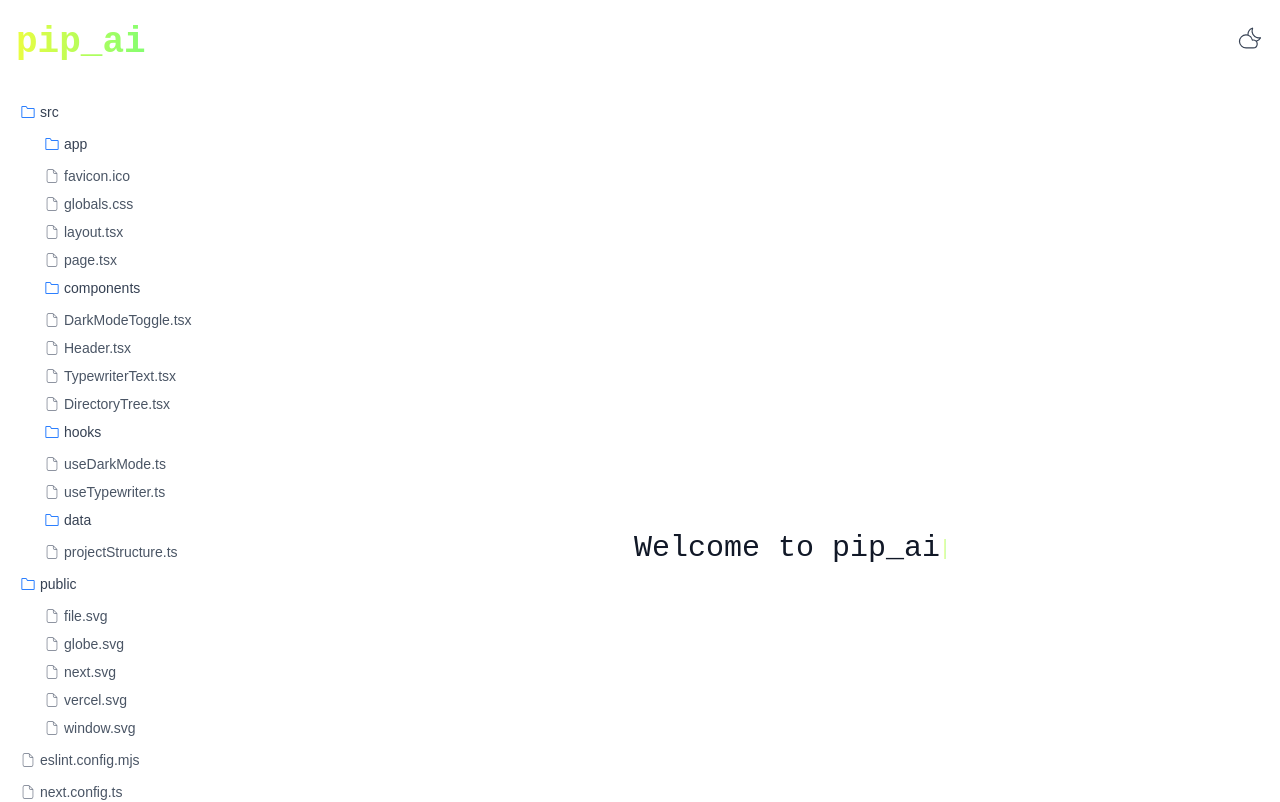
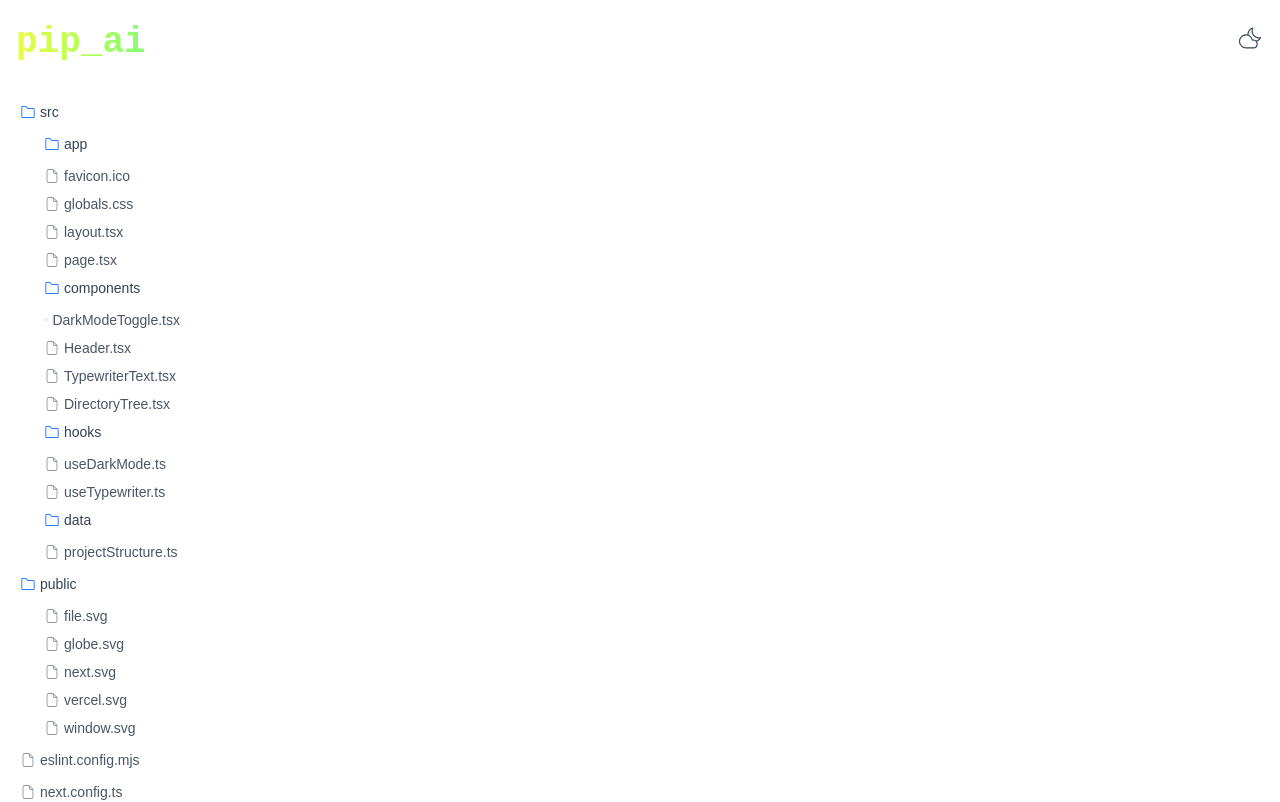
Before and after one commit to pipF-a/pip_ai, a Next.js app: page / in a window 1280 px wide. Shown: the top 802 px of the page. Built offline with nearby package versions, Linux system fonts and the light colour scheme; a web font is replaced by a local one.

Commit message:
ページ訪問時のアニメーションを追加

```diff
--- a/src/app/page.tsx
+++ b/src/app/page.tsx
@@ -1,20 +1,21 @@
 import { Header } from "@/components/Header";
-import { TypewriterText } from "@/components/TypewriterText";
 import { DirectoryTree } from "@/components/DirectoryTree";
+import { PageOverlay } from "@/components/PageOverlay";
 import { projectStructure, rootFiles } from "@/data/projectStructure";
 
 export default function Home() {
   return (
+    <PageOverlay>
       <div className="min-h-screen flex flex-col">
         <Header />
-      <main className="flex-1 grid grid-cols-[300px_1fr] min-h-0">
+        <main className="flex-1 grid grid-cols-[200px_1fr] min-h-0">
           <aside className="overflow-y-auto">
             <DirectoryTree items={[projectStructure, ...rootFiles]} />
           </aside>
           <section className="flex items-center justify-center p-8">
-          <TypewriterText text="Welcome to pip_ai" />
           </section>
         </main>
       </div>
+    </PageOverlay>
   );
 }
--- /dev/null
+++ b/src/components/PageOverlay.tsx
@@ -0,0 +1,81 @@
+'use client'
+
+import React, { useState, useEffect } from 'react';
+import { motion, AnimatePresence } from 'framer-motion';
+import { TypewriterText } from './TypewriterText';
+import { useDarkMode } from '@/hooks/useDarkMode';
+
+type PageOverlayProps = {
+  children: React.ReactNode;
+  onAnimationComplete?: () => void;
+};
+
+export const PageOverlay: React.FC<PageOverlayProps> = ({
+  children,
+  onAnimationComplete
+}) => {
+  const [isVisible, setIsVisible] = useState(true);
+  const [isTypewriterComplete, setIsTypewriterComplete] = useState(false);
+  const { isDarkMode } = useDarkMode();
+
+  useEffect(() => {
+    if (isTypewriterComplete) {
+      // タイプライター完了後、少し待ってからフェードアウト
+      const timer = setTimeout(() => {
+        setIsVisible(false);
+      }, 1000);
+
+      return () => clearTimeout(timer);
+    }
+  }, [isTypewriterComplete]);
+
+  useEffect(() => {
+    if (!isVisible) {
+      // オーバーレイが完全に消えた後にコールバックを実行
+      const timer = setTimeout(() => {
+        onAnimationComplete?.();
+      }, 500);
+
+      return () => clearTimeout(timer);
+    }
+  }, [isVisible, onAnimationComplete]);
+
+  return (
+    <>
+      <AnimatePresence>
+        {isVisible && (
+          <motion.div
+            className={`fixed inset-0 z-50 flex items-center justify-center ${
+              isDarkMode
+                ? 'bg-gradient-to-br from-gray-900 via-gray-800 to-black'
+                : 'bg-gradient-to-br from-white via-gray-50 to-gray-100'
+            }`}
+            initial={{ opacity: 1 }}
+            exit={{ opacity: 0 }}
+            transition={{ duration: 0.5, ease: "easeInOut" }}
+          >
+            <div className="text-center">
+              <TypewriterText
+                text="Welcome to pip_ai"
+                speed={80}
+                className={`text-[40px] font-medium ${
+                  isDarkMode ? 'text-white' : 'text-gray-900'
+                }`}
+                onComplete={() => setIsTypewriterComplete(true)}
+              />
+            </div>
+          </motion.div>
+        )}
+      </AnimatePresence>
+
+      <motion.div
+        className="min-h-screen flex flex-col"
+        initial={{ opacity: 0 }}
+        animate={{ opacity: isVisible ? 0 : 1 }}
+        transition={{ duration: 0.5, ease: "easeInOut" }}
+      >
+        {children}
+      </motion.div>
+    </>
+  );
+};
--- a/src/components/TypewriterText.tsx
+++ b/src/components/TypewriterText.tsx
@@ -8,23 +8,31 @@ type TypewriterTextProps = {
   text: string;
   speed?: number;
   className?: string;
+  onComplete?: () => void;
 };
 
 export const TypewriterText: React.FC<TypewriterTextProps> = ({
   text,
   speed = 80,
-  className = "text-[30px] font-medium"
+  className = "text-[30px] font-medium",
+  onComplete
 }) => {
-  const { displayText } = useTypewriter(text, speed);
+  const { displayText, isComplete } = useTypewriter(text, speed);
+
+  React.useEffect(() => {
+    if (isComplete && onComplete) {
+      onComplete();
+    }
+  }, [isComplete, onComplete]);
 
   return (
     <h2 className={className} style={{ fontFamily: "'Bitcount Prop Single', monospace" }}>
       {displayText}
       <motion.span
-        className="inline-block w-0.5 h-5 ml-1"
+        className="inline-block w-0.5 h-7 ml-1"
         style={{
           verticalAlign: 'baseline',
-          transform: 'translateY(3px)',
+          transform: 'translateY(0px)',
           background: "linear-gradient(90deg, #ff005a, #fffd38, #00ffae, #0099ff, #ff005a)",
           backgroundSize: "1000% 100%",
           backgroundPosition: "100% 50%",
```
Lines whose indentation alone changed are shown as unchanged.
